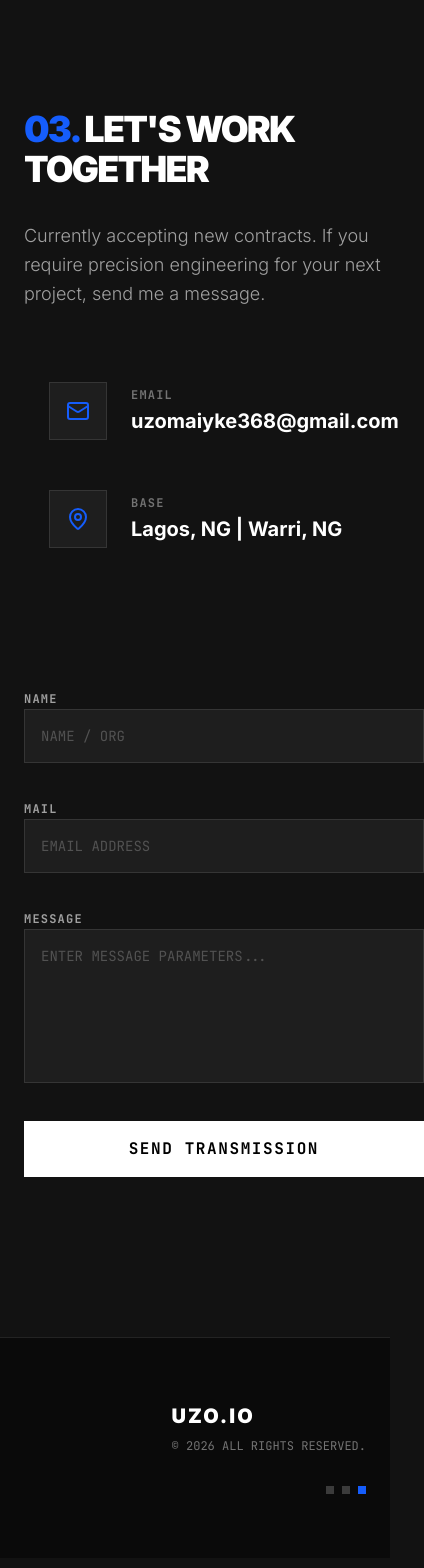
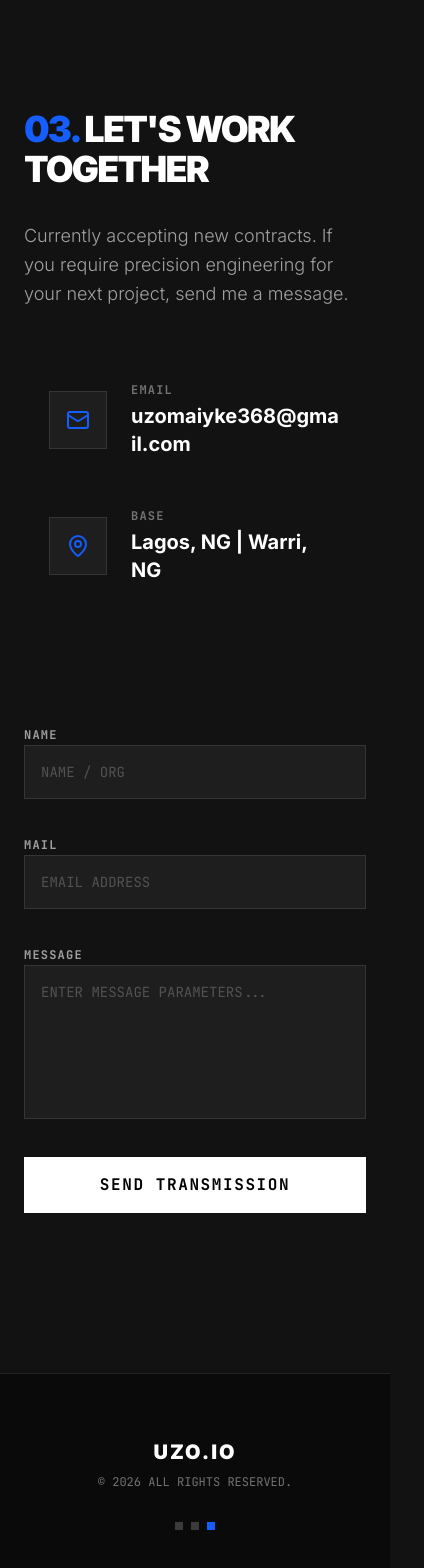
Before and after one commit to Huzoma/myPortfolio, a Next.js app: page / in a window 390 px wide. Shown: the part 2051-3619 px from the top of the page, 424 px wide, since content can reach past the window. Built offline with nearby package versions, Linux system fonts and the light colour scheme; no server answers.

Commit message:
fix: resolve mobile overflow in contact form and align footer

```diff
--- a/src/components/Contact.jsx
+++ b/src/components/Contact.jsx
@@ -4,31 +4,24 @@ import React, { useState } from 'react';
 import { Mail, MapPin, Loader2, CheckCircle } from 'lucide-react';
 
 export default function Contact() {
-  // 1. STATE: To manage the form data and submission status
-  const [status, setStatus] = useState(null); // 'submitting', 'success', 'error'
+  const [status, setStatus] = useState(null);
 
-  // 2. HANDLER: Sends the data to Formspree
   const handleSubmit = async (e) => {
     e.preventDefault();
     setStatus('submitting');
-
     const formData = new FormData(e.target);
-
-
     const FORMSPREE_ENDPOINT = "https://formspree.io/f/xwvnegrp";
 
     try {
       const response = await fetch(FORMSPREE_ENDPOINT, {
         method: 'POST',
         body: formData,
-        headers: {
-          'Accept': 'application/json'
-        }
+        headers: { 'Accept': 'application/json' }
       });
 
       if (response.ok) {
         setStatus('success');
-        e.target.reset(); // Clear the form
+        e.target.reset();
       } else {
         setStatus('error');
       }
@@ -38,7 +31,9 @@ export default function Contact() {
   };
 
   return (
-    <section id="contact" className="mb-40 px-6 lg:px-20 pt-20">
+    <section id="contact" className="mb-40 px-6 lg:px-20 pt-20 overflow-hidden">
+      {/* Added overflow-hidden to section just in case */}
+
         <div className="grid md:grid-cols-2 gap-16 lg:gap-24">
 
             {/* LEFT COLUMN: Contact Info */}
@@ -51,22 +46,27 @@ export default function Contact() {
                       Currently accepting new contracts. If you require precision engineering for your next project, send me a message.
                     </p>
 
-                    {/* INFO CARDS (Removed 'transition-colors' to fix sync issue) */}
+                    {/* EMAIL CARD */}
                     <div className="p-6 flex items-center gap-6 group hover:border-blue-600 border border-transparent">
                         <div className="border border-slate-200 dark:border-white/10 p-4 bg-slate-100 dark:bg-white/5 text-blue-600">
                           <Mail size={24} />
                         </div>
-                        <div>
+                        {/* FIX 1: Added min-w-0 to allow text truncation/wrapping inside flex */}
+                        <div className="min-w-0">
                           <span className="text-xs font-bold uppercase tracking-widest text-slate-400 dark:text-neutral-500 block mb-1 font-mono">Email</span>
-                          <span className="text-xl font-bold text-slate-900 dark:text-white font-sans">uzomaiyke368@gmail.com</span>
+                          {/* FIX 2: Added break-all to force email to wrap if screen is too small */}
+                          <span className="text-xl font-bold text-slate-900 dark:text-white font-sans break-all">
+                            uzomaiyke368@gmail.com
+                          </span>
                         </div>
                     </div>
 
+                    {/* LOCATION CARD */}
                     <div className="p-6 flex items-center gap-6 group hover:border-blue-600 border border-transparent">
                         <div className="border border-slate-200 dark:border-white/10 p-4 bg-slate-100 dark:bg-white/5 text-blue-600">
                           <MapPin size={24} />
                         </div>
-                        <div>
+                        <div className="min-w-0">
                           <span className="text-xs font-bold uppercase tracking-widest text-slate-400 dark:text-neutral-500 block mb-1 font-mono">Base</span>
                           <span className="text-xl font-bold text-slate-900 dark:text-white font-sans">Lagos, NG | Warri, NG</span>
                         </div>
@@ -81,20 +81,21 @@ export default function Contact() {
                       <label className="text-xs font-bold uppercase tracking-widest text-slate-500 dark:text-neutral-400 font-mono">Name</label>
                       <input
                         type="text"
-                        name="name" // REQUIRED for Formspree
+                        name="name"
                         required
                         placeholder="NAME / ORG"
-                        className="w-full bg-slate-100 dark:bg-white/5 border border-slate-200 dark:border-white/10 p-4 text-slate-900 dark:text-white placeholder:text-slate-400 dark:placeholder:text-neutral-600 focus:outline-none focus:border-blue-600 font-mono text-sm"
+                        // FIX 3: Ensure w-full doesn't overflow by limiting max-width
+                        className="w-full max-w-full bg-slate-100 dark:bg-white/5 border border-slate-200 dark:border-white/10 p-4 text-slate-900 dark:text-white placeholder:text-slate-400 dark:placeholder:text-neutral-600 focus:outline-none focus:border-blue-600 font-mono text-sm"
                       />
                     </div>
                     <div className="space-y-2">
                       <label className="text-xs font-bold uppercase tracking-widest text-slate-500 dark:text-neutral-400 font-mono">Mail</label>
                       <input
                         type="email"
-                        name="email" // REQUIRED for Formspree
+                        name="email"
                         required
                         placeholder="EMAIL ADDRESS"
-                        className="w-full bg-slate-100 dark:bg-white/5 border border-slate-200 dark:border-white/10 p-4 text-slate-900 dark:text-white placeholder:text-slate-400 dark:placeholder:text-neutral-600 focus:outline-none focus:border-blue-600 font-mono text-sm"
+                        className="w-full max-w-full bg-slate-100 dark:bg-white/5 border border-slate-200 dark:border-white/10 p-4 text-slate-900 dark:text-white placeholder:text-slate-400 dark:placeholder:text-neutral-600 focus:outline-none focus:border-blue-600 font-mono text-sm"
                       />
                     </div>
                 </div>
@@ -103,14 +104,13 @@ export default function Contact() {
                   <label className="text-xs font-bold uppercase tracking-widest text-slate-500 dark:text-neutral-400 font-mono">Message</label>
                   <textarea
                     rows={6}
-                    name="message" // REQUIRED for Formspree
+                    name="message"
                     required
                     placeholder="ENTER MESSAGE PARAMETERS..."
-                    className="w-full bg-slate-100 dark:bg-white/5 border border-slate-200 dark:border-white/10 p-4 text-slate-900 dark:text-white placeholder:text-slate-400 dark:placeholder:text-neutral-600 focus:outline-none focus:border-blue-600 font-mono text-sm resize-none"
+                    className="w-full max-w-full bg-slate-100 dark:bg-white/5 border border-slate-200 dark:border-white/10 p-4 text-slate-900 dark:text-white placeholder:text-slate-400 dark:placeholder:text-neutral-600 focus:outline-none focus:border-blue-600 font-mono text-sm resize-none"
                   ></textarea>
                 </div>
 
-                {/* FEEDBACK BUTTON Logic */}
                 <button
                   type="submit"
                   disabled={status === 'submitting' || status === 'success'}
--- a/src/components/Footer.jsx
+++ b/src/components/Footer.jsx
@@ -4,9 +4,24 @@ export default function Footer() {
   return (
     <footer className="border-t border-slate-200 dark:border-white/10 bg-slate-100 dark:bg-[#0A0A0A] py-16">
       <div className="max-w-7xl mx-auto px-6">
-          <div className="flex flex-col md:flex-row justify-between items-end gap-8">
-              <div><h4 className="text-xl font-black uppercase tracking-widest text-slate-900 dark:text-white mb-2 font-sans">UZO.IO</h4><p className="text-xs font-mono text-slate-500 dark:text-neutral-500">© {new Date().getFullYear()} ALL RIGHTS RESERVED.</p></div>
-              <div className="flex gap-2"><div className="w-2 h-2 bg-slate-300 dark:bg-white/20"></div><div className="w-2 h-2 bg-slate-300 dark:bg-white/20"></div><div className="w-2 h-2 bg-blue-600"></div></div>
+          <div className="flex flex-col md:flex-row justify-between items-center md:items-end gap-8 text-center md:text-left">
+
+              {/* Branding & Copyright */}
+              <div>
+                  <h4 className="text-xl font-black uppercase tracking-widest text-slate-900 dark:text-white mb-2 font-sans">
+                      UZO.IO
+                  </h4>
+                  <p className="text-xs font-mono text-slate-500 dark:text-neutral-500">
+                      © {new Date().getFullYear()} ALL RIGHTS RESERVED.
+                  </p>
+              </div>
+
+              {/* Status Dots */}
+              <div className="flex gap-2">
+                  <div className="w-2 h-2 bg-slate-300 dark:bg-white/20"></div>
+                  <div className="w-2 h-2 bg-slate-300 dark:bg-white/20"></div>
+                  <div className="w-2 h-2 bg-blue-600"></div>
+              </div>
           </div>
       </div>
     </footer>
```
